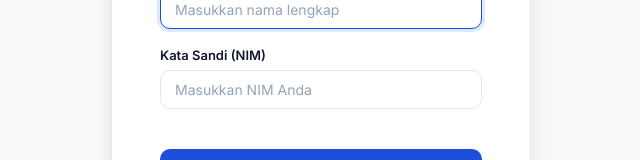
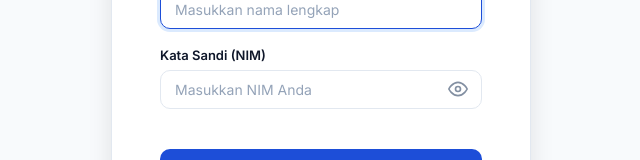
Before and after one commit to ShukohhDev/presensi-statistika-ti25c, a React (Vite) app in the folder client/: page /login in a window 1280 px wide. Shown: the part 396-556 px from the top of the page, without its empty margins (319-959 px from the left). Built offline with nearby package versions, Linux system fonts and the light colour scheme; no server answers.

Commit message:
feat: add show hide password toggle button with eye icon on login page

```diff
--- a/client/src/components/Common/Icons.jsx
+++ b/client/src/components/Common/Icons.jsx
@@ -12,6 +12,24 @@
         <svg className={className} width={size} height={size} viewBox="0 0 24 24" fill="none" stroke="currentColor" strokeWidth="2" strokeLinecap="round" strokeLinejoin="round">
             <rect x="3" y="11" width="18" height="11" rx="2" ry="2" />
             <path d="M7 11V7a5 5 0 0 1 10 0v4" />
+        </svg>
+    );
+}
+
+export function EyeIcon({ className = '', size = 20 }) {
+    return (
+        <svg className={className} width={size} height={size} viewBox="0 0 24 24" fill="none" stroke="currentColor" strokeWidth="2" strokeLinecap="round" strokeLinejoin="round">
+            <path d="M1 12s4-8 11-8 11 8 11 8-4 8-11 8-11-8-11-8z" />
+            <circle cx="12" cy="12" r="3" />
+        </svg>
+    );
+}
+
+export function EyeOffIcon({ className = '', size = 20 }) {
+    return (
+        <svg className={className} width={size} height={size} viewBox="0 0 24 24" fill="none" stroke="currentColor" strokeWidth="2" strokeLinecap="round" strokeLinejoin="round">
+            <path d="M17.94 17.94A10.07 10.07 0 0 1 12 20c-7 0-11-8-11-8a18.45 18.45 0 0 1 5.06-5.94M9.9 4.24A9.12 9.12 0 0 1 12 4c7 0 11 8 11 8a18.5 18.5 0 0 1-2.16 3.19m-6.72-1.07a3 3 0 1 1-4.24-4.24" />
+            <line x1="1" y1="1" x2="23" y2="23" />
         </svg>
     );
 }
--- a/client/src/pages/Login.jsx
+++ b/client/src/pages/Login.jsx
@@ -2,11 +2,12 @@
 import { useNavigate } from 'react-router-dom';
 import { useAuth } from '../contexts/AuthContext';
 import { useToast } from '../contexts/ToastContext';
-import { UserIcon, LockIcon } from '../components/Common/Icons';
+import { UserIcon, LockIcon, EyeIcon, EyeOffIcon } from '../components/Common/Icons';
 
 export function Login() {
     const [name, setName] = useState('');
     const [password, setPassword] = useState('');
+    const [showPassword, setShowPassword] = useState(false);
     const [loading, setLoading] = useState(false);
     const [error, setError] = useState('');
     const { user, login } = useAuth();
@@ -85,14 +86,42 @@
                         <div style={{ position: 'relative' }}>
                             <input
                                 id="password"
-                                type="password"
+                                type={showPassword ? 'text' : 'password'}
                                 className="form-input"
                                 placeholder="Masukkan NIM Anda"
                                 value={password}
                                 onChange={(e) => setPassword(e.target.value)}
                                 disabled={loading}
                                 required
+                                style={{ paddingRight: '44px' }}
                             />
+                            <button
+                                type="button"
+                                onClick={() => setShowPassword(!showPassword)}
+                                style={{
+                                    position: 'absolute',
+                                    right: '8px',
+                                    top: '50%',
+                                    transform: 'translateY(-50%)',
+                                    background: 'none',
+                                    border: 'none',
+                                    color: 'var(--color-text-secondary)',
+                                    cursor: 'pointer',
+                                    display: 'flex',
+                                    alignItems: 'center',
+                                    justifyContent: 'center',
+                                    padding: '6px',
+                                    borderRadius: 'var(--radius-sm)',
+                                    transition: 'color 0.2s ease',
+                                    opacity: 0.8
+                                }}
+                                onMouseEnter={(e) => (e.currentTarget.style.opacity = '1')}
+                                onMouseLeave={(e) => (e.currentTarget.style.opacity = '0.8')}
+                                title={showPassword ? 'Sembunyikan kata sandi' : 'Tampilkan kata sandi'}
+                                aria-label={showPassword ? 'Sembunyikan kata sandi' : 'Tampilkan kata sandi'}
+                            >
+                                {showPassword ? <EyeOffIcon size={20} /> : <EyeIcon size={20} />}
+                            </button>
                         </div>
                     </div>
 
```
Also changed, not shown: 2 other files (tests, documents, lock files or other folders).
